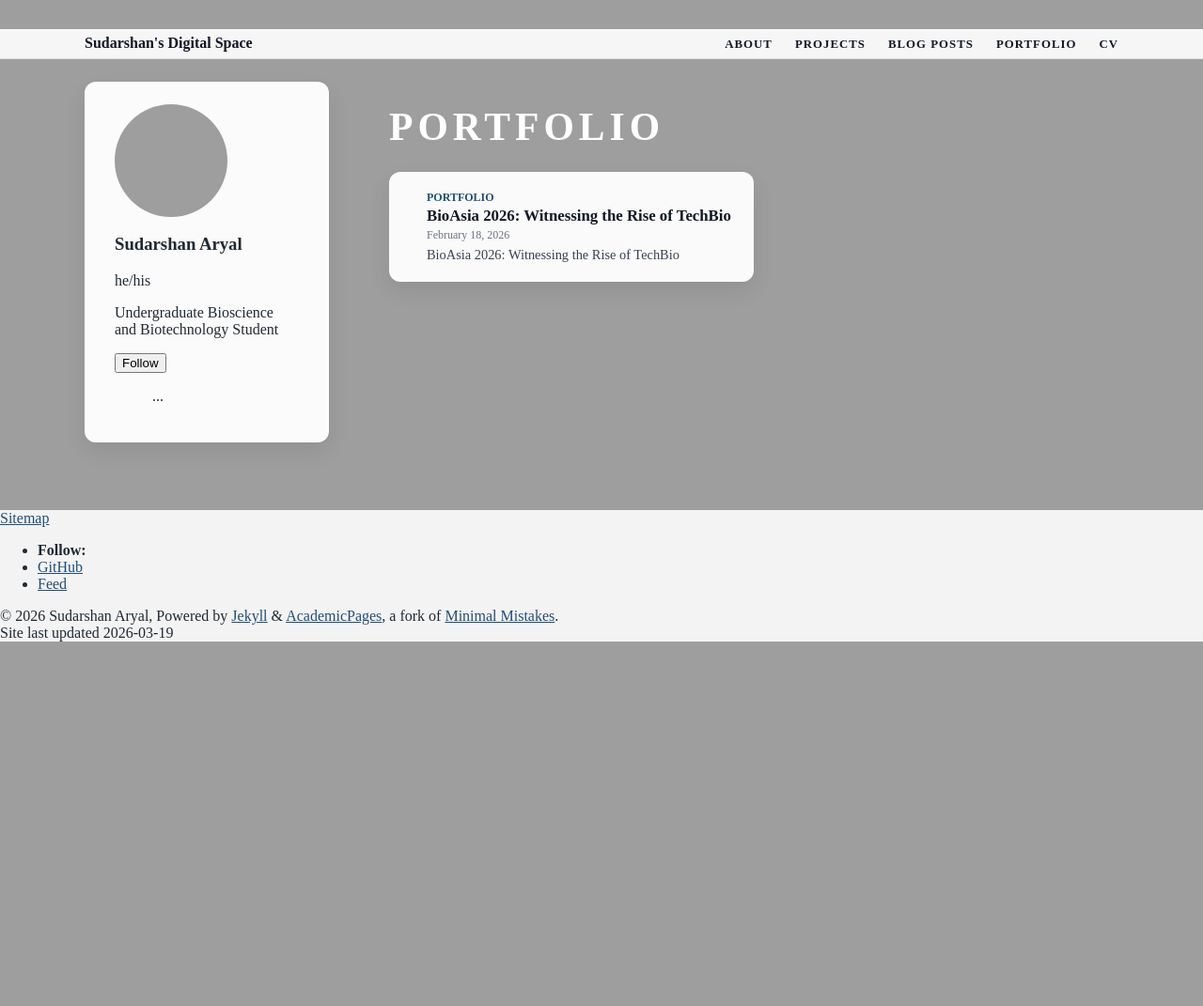
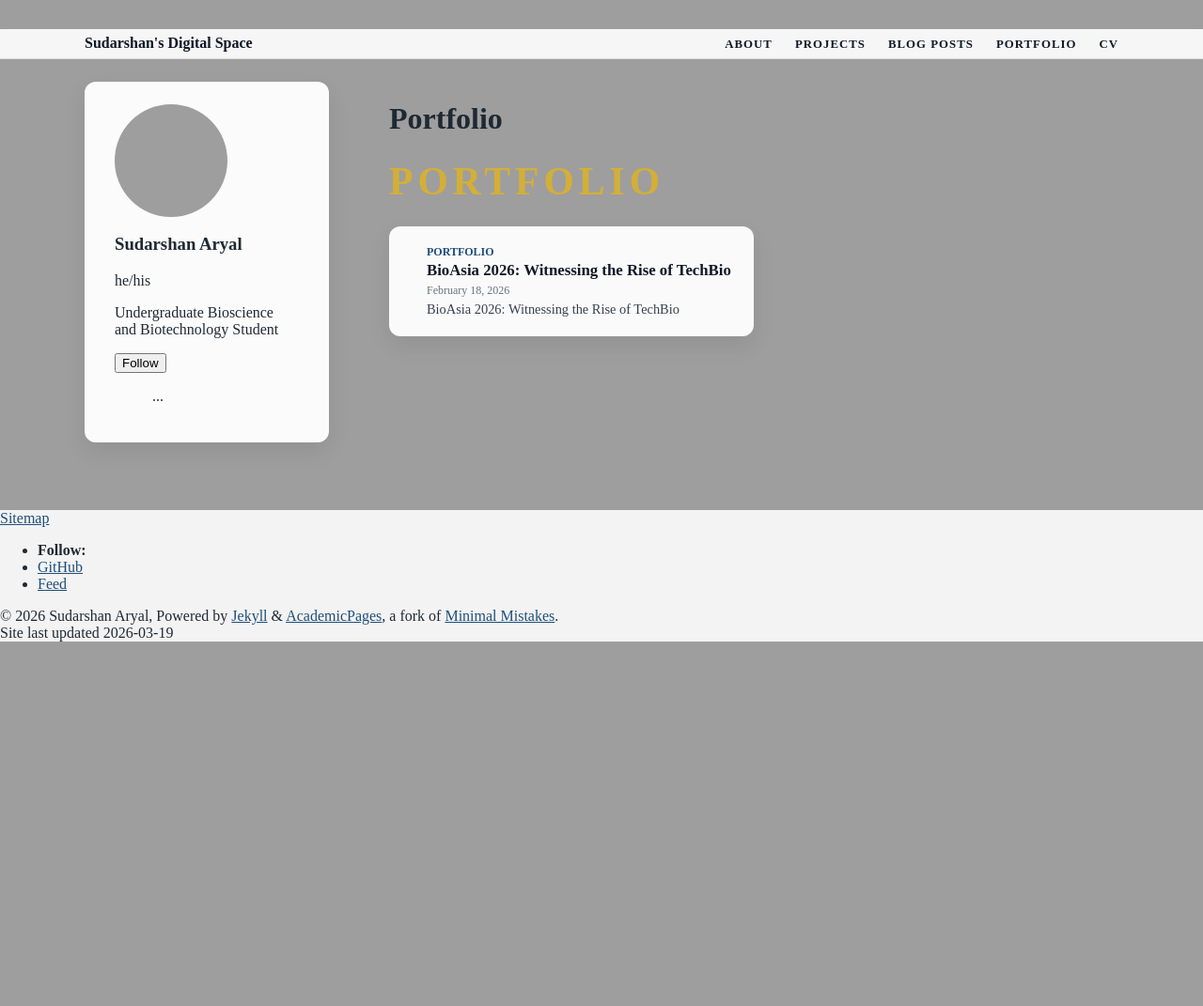
Before and after one commit to Sudu-09-Nep/sudu.github.io, a Jekyll site: the page built from _pages/portfolio.md, in a window 1280 px wide. Shown: the whole page at 94% size. Built offline with Jekyll 4.4.1, drawn with Linux system fonts in a browser that asks for light colours; a script bundle is joined from its source files by our own code; library files that are not in the unit come from our copies.

Commit message:
Update main.css

```diff
--- a/assets/css/main.css
+++ b/assets/css/main.css
@@ -368,13 +368,13 @@ html {
     height: auto;
   }
 }
-/* Hide the default black big title on all archive pages */
-.archive .page__title {
-  display: none;
-}
 /* Hide the black layout title only on these three pages */
 .year-archive-page .page__title,
 .projects-page .page__title,
 .portfolio-page .page__title {
   display: none;
 }
+/* Make hero section titles golden */
+.section-hero__title {
+  color: #d4af37; /* classic gold */
+}
```
